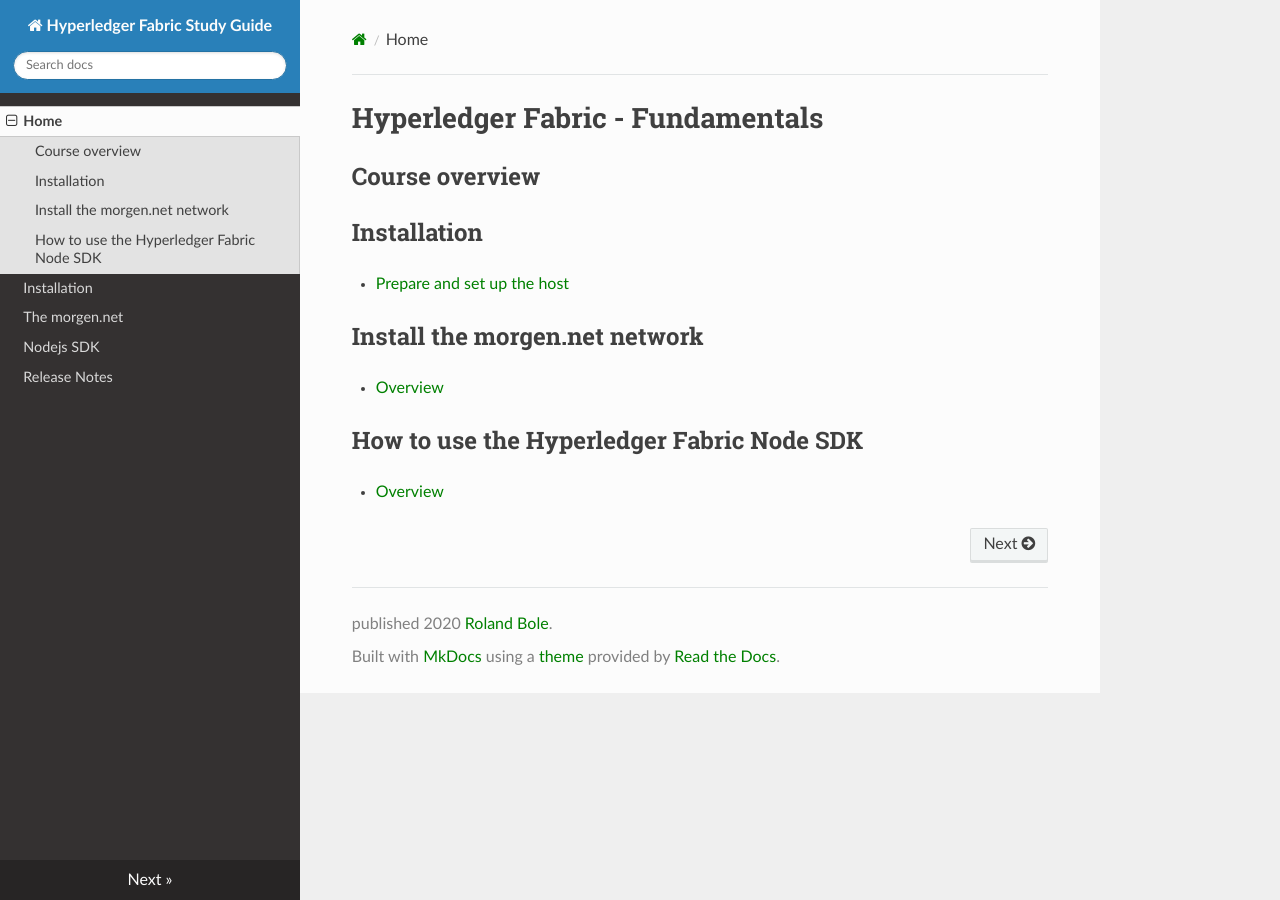
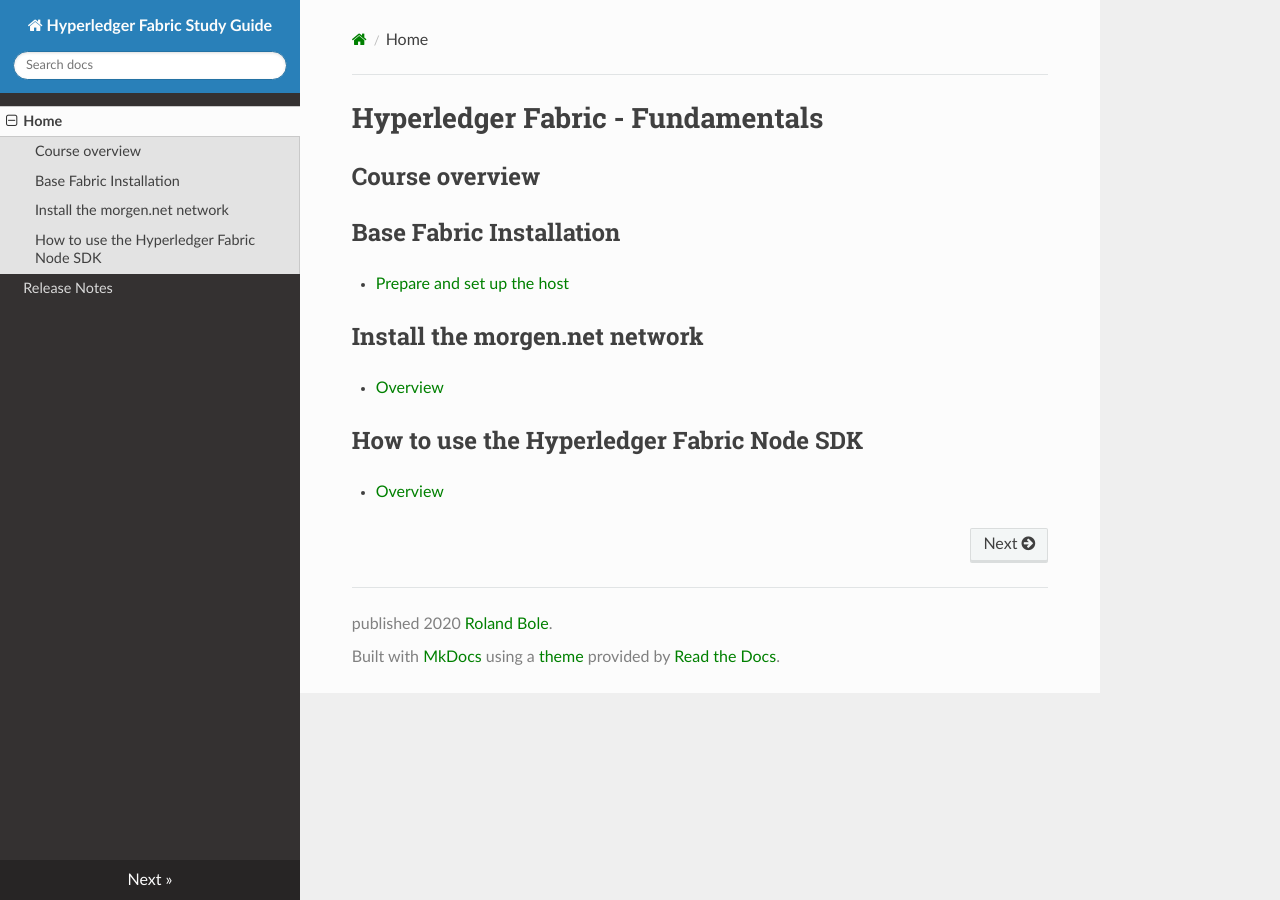
Before and after one commit to samlinux/hlf-c1, an MkDocs documentation site: the page built from docs/index.md, in a window 1280 px wide. Built offline with MkDocs 1.6.1, drawn with Linux system fonts in a browser that asks for light colours; nearby versions of some CDN libraries.

Commit message:
modify  text

```diff
--- a/docs/index.md
+++ b/docs/index.md
@@ -2,7 +2,7 @@
 
 ## Course overview
 
-## Installation
+## Base Fabric Installation
 - [Prepare and set up the host](./setup/index.md)
 
 ## Install the morgen.net network
--- a/mkdocs.yml
+++ b/mkdocs.yml
@@ -9,7 +9,4 @@
   - css/format.css
 nav:
   - Home: index.md
-  - Installation: setup/index.md
-  - The morgen.net: morgen.net/index.md
-  - Nodejs SDK: nodeSdk/index.md
   - Release Notes: about/release-notes.md
```
Also changed, not shown: docs/about/release-notes.md (added, +1 -0 lines).
